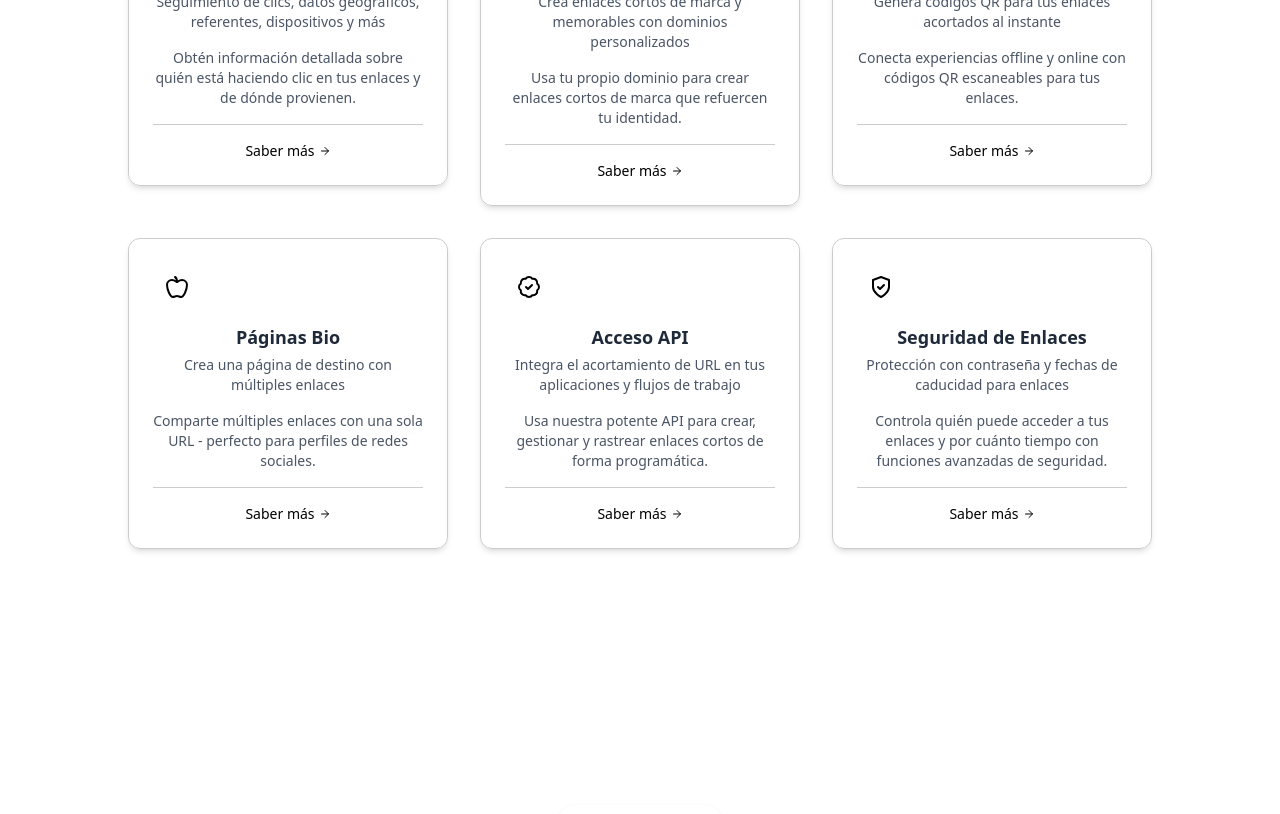
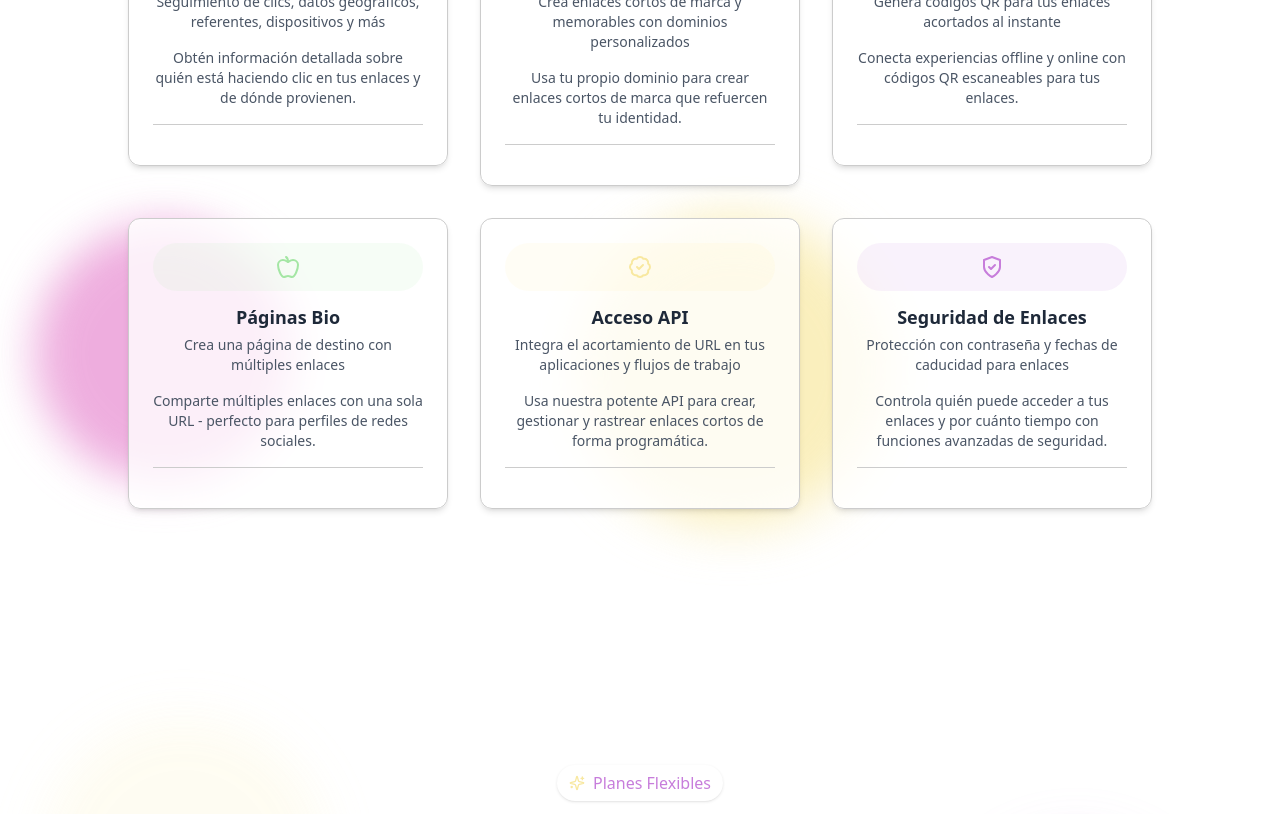
Before and after one commit to DairoCantillo/joa, a Next.js app: page / in a window 1280 px wide. Shown: the part 1940-2754 px from the top of the page. Built offline with nearby package versions, Linux system fonts and the light colour scheme.

Commit message:
feat: rework step 2

```diff
--- a/src/app/globals.css
+++ b/src/app/globals.css
@@ -63,42 +63,6 @@
   --ring: 287 59% 67%;
 }
 
-/* * {
-  @apply border-border;
-}
-body {
-  @apply bg-background text-foreground transition-colors duration-300;
-}
-
-.gradient-text {
-  @apply bg-clip-text text-transparent bg-gradient-to-r from-pastel-purple via-pastel-pink to-pastel-blue;
-}
-
-.gradient-bg {
-  @apply bg-gradient-to-r from-pastel-purple/20 via-pastel-pink/20 to-pastel-blue/20;
-}
-
-.gradient-border {
-  @apply border border-transparent bg-gradient-to-r from-pastel-purple via-pastel-pink to-pastel-blue;
-  -webkit-mask:
-    linear-gradient(#fff 0 0) content-box,
-    linear-gradient(#fff 0 0);
-  -webkit-mask-composite: xor;
-  mask-composite: exclude;
-}
-
-.gradient-text-subtle {
-  @apply bg-clip-text text-transparent bg-gradient-to-r from-pastel-purple/80 to-pastel-blue/80;
-}
-
-.gradient-nav-item {
-  @apply bg-clip-text text-transparent bg-gradient-to-r from-pastel-purple to-pastel-pink hover:from-pastel-pink hover:to-pastel-purple transition-all duration-300;
-}
-
-.gradient-text-alt {
-  @apply bg-clip-text text-transparent bg-gradient-to-r from-pastel-mint via-pastel-blue to-pastel-purple;
-} */
-
 @keyframes blob {
   0% {
     transform: translate(0px, 0px) scale(1);
@@ -142,9 +106,58 @@ body {
   --pastel-pink: #e78ad0;
   --pastel-blue: #8bd7e8;
   --pastel-mint: #a4e6a4;
+  --pastel-yellow: #f8e8a0;
   --border-border: #ccc;
   --background: #fff;
   --foreground: #000;
+}
+
+@theme {
+  --color-pastel-purple: #c77ddb;
+  --color-pastel-pink: #e78ad0;
+  --color-pastel-blue: #8bd7e8;
+  --color-pastel-mint: #a4e6a4;
+  --color-pastel-yellow: #f8e8a0;
+  --color-border-border: #ccc;
+  --color-background: #fff;
+  --color-foreground: #000;
+}
+@layer base {
+  .button {
+    @apply text-4xl font-bold text-pastel-purple;
+  }
+  body {
+    @apply bg-background text-foreground transition-colors duration-300;
+  }
+
+  .gradient-text {
+    @apply bg-clip-text text-transparent bg-gradient-to-r from-pastel-purple via-pastel-pink to-pastel-blue;
+  }
+
+  .gradient-bg {
+    @apply bg-gradient-to-r from-pastel-purple/20 via-pastel-pink/20 to-pastel-blue/20;
+  }
+
+  .gradient-border {
+    @apply border border-transparent bg-gradient-to-r from-pastel-purple via-pastel-pink to-pastel-blue;
+    -webkit-mask:
+      linear-gradient(#fff 0 0) content-box,
+      linear-gradient(#fff 0 0);
+    -webkit-mask-composite: xor;
+    mask-composite: exclude;
+  }
+
+  .gradient-text-subtle {
+    @apply bg-clip-text text-transparent bg-gradient-to-r from-pastel-purple/80 to-pastel-blue/80;
+  }
+
+  .gradient-nav-item {
+    @apply bg-clip-text text-transparent bg-gradient-to-r from-pastel-purple to-pastel-pink hover:from-pastel-pink hover:to-pastel-purple transition-all duration-300;
+  }
+
+  .gradient-text-alt {
+    @apply bg-clip-text text-transparent bg-gradient-to-r from-pastel-mint via-pastel-blue to-pastel-purple;
+  }
 }
 
 * {
@@ -158,78 +171,3 @@ body {
     color 0.3s,
     background-color 0.3s;
 }
-
-.gradient-text {
-  background: linear-gradient(
-    to right,
-    var(--pastel-purple),
-    var(--pastel-pink),
-    var(--pastel-blue)
-  );
-  -webkit-background-clip: text;
-  -webkit-text-fill-color: transparent;
-}
-
-.gradient-bg {
-  background: linear-gradient(
-    to right,
-    rgba(199, 125, 219, 0.2),
-    rgba(231, 138, 208, 0.2),
-    rgba(139, 215, 232, 0.2)
-  );
-}
-
-.gradient-border {
-  border: 1px solid transparent;
-  background: linear-gradient(
-    to right,
-    var(--pastel-purple),
-    var(--pastel-pink),
-    var(--pastel-blue)
-  );
-  -webkit-mask:
-    linear-gradient(#fff 0 0) content-box,
-    linear-gradient(#fff 0 0);
-  -webkit-mask-composite: xor;
-  mask-composite: exclude;
-}
-
-.gradient-text-subtle {
-  background: linear-gradient(
-    to right,
-    rgba(199, 125, 219, 0.8),
-    rgba(139, 215, 232, 0.8)
-  );
-  -webkit-background-clip: text;
-  -webkit-text-fill-color: transparent;
-}
-
-.gradient-nav-item {
-  background: linear-gradient(
-    to right,
-    var(--pastel-purple),
-    var(--pastel-pink)
-  );
-  -webkit-background-clip: text;
-  -webkit-text-fill-color: transparent;
-  transition: background 0.3s;
-}
-
-.gradient-nav-item:hover {
-  background: linear-gradient(
-    to right,
-    var(--pastel-pink),
-    var(--pastel-purple)
-  );
-}
-
-.gradient-text-alt {
-  background: linear-gradient(
-    to right,
-    var(--pastel-mint),
-    var(--pastel-blue),
-    var(--pastel-purple)
-  );
-  -webkit-background-clip: text;
-  -webkit-text-fill-color: transparent;
-}
--- a/src/components/cta.tsx
+++ b/src/components/cta.tsx
@@ -10,13 +10,10 @@ export default function CTA() {
       className="w-full py-16 md:py-24 lg:py-32 relative overflow-hidden"
       aria-labelledby="cta-heading"
     >
-      {/* Fondo con gradiente */}
       <div
         className="absolute inset-0 bg-gradient-to-br from-pastel-purple/10 via-pastel-pink/10 to-pastel-blue/10"
         aria-hidden="true"
       ></div>
-
-      {/* Formas decorativas */}
       <div className="absolute inset-0 overflow-hidden" aria-hidden="true">
         <div className="absolute top-20 right-10 w-72 h-72 bg-pastel-mint/20 rounded-full mix-blend-multiply filter blur-xl opacity-70 animate-blob"></div>
         <div className="absolute bottom-20 left-10 w-72 h-72 bg-pastel-yellow/20 rounded-full mix-blend-multiply filter blur-xl opacity-70 animate-blob animation-delay-2000"></div>
--- a/src/components/feature-card.tsx
+++ b/src/components/feature-card.tsx
@@ -4,14 +4,14 @@ import type React from 'react';
 
 import { motion } from 'framer-motion';
 
-type FeatureCardProps = {
+type FeatureCardProps = Readonly<{
   icon: React.ReactNode;
   title: string;
   description: string;
   content: string;
   color: 'purple' | 'pink' | 'blue' | 'mint' | 'yellow';
   index: number;
-};
+}>;
 
 export default function FeatureCard({
   icon,
@@ -35,10 +35,12 @@ export default function FeatureCard({
       whileInView={{ opacity: 1, y: 0 }}
       transition={{ duration: 0.5, delay: index * 0.1 }}
       viewport={{ once: true }}
-      className="flex flex-col items-center text-center rounded-xl border border-white/50 dark:border-gray-700/50 bg-white/80 dark:bg-gray-800/80 backdrop-blur-sm p-6 shadow-md hover:shadow-lg transition-all"
+      className="flex flex-col min-h-70  items-center text-center rounded-xl border border-white/50 dark:border-gray-700/50 bg-white/80 dark:bg-gray-800/95 p-6 shadow-md hover:shadow-lg transition-all"
     >
       <div className="mb-4">
-        <div className={`p-3 rounded-full ${colorClasses[color]} mb-3`}>
+        <div
+          className={`p-3 rounded-full ${colorClasses[color]} flex justify-center mb-3`}
+        >
           {icon}
         </div>
         <h3 className="text-lg font-semibold text-gray-800 dark:text-gray-200">
@@ -51,28 +53,7 @@ export default function FeatureCard({
       <div className="flex-1">
         <p className="text-gray-600 dark:text-gray-400 text-sm">{content}</p>
       </div>
-      <div className="mt-4 pt-4 border-t border-gray-100 dark:border-gray-700 w-full">
-        <button
-          className={`text-sm font-medium ${colorClasses[color].split(' ')[1]} flex items-center justify-center gap-1 mx-auto`}
-        >
-          <span>Saber más</span>
-          <svg
-            xmlns="http://www.w3.org/2000/svg"
-            width="24"
-            height="24"
-            viewBox="0 0 24 24"
-            fill="none"
-            stroke="currentColor"
-            strokeWidth="2"
-            strokeLinecap="round"
-            strokeLinejoin="round"
-            className="h-3 w-3"
-          >
-            <path d="M5 12h14"></path>
-            <path d="m12 5 7 7-7 7"></path>
-          </svg>
-        </button>
-      </div>
+      <div className="mt-4 pt-4 border-t border-gray-100 dark:border-gray-700 w-full"></div>
     </motion.div>
   );
 }
--- a/src/components/features.tsx
+++ b/src/components/features.tsx
@@ -168,14 +168,13 @@ export default function Features() {
       className="w-full py-16 md:py-24 lg:py-32 relative overflow-hidden"
       aria-labelledby="features-heading"
     >
-      {/* Formas decorativas de fondo */}
       <div
         className="absolute inset-0 overflow-hidden -z-10"
         aria-hidden="true"
       >
-        <div className="absolute top-20 right-10 w-72 h-72 bg-pastel-blue/20 rounded-full mix-blend-multiply filter blur-xl opacity-70 animate-blob"></div>
-        <div className="absolute bottom-40 left-10 w-72 h-72 bg-pastel-pink/20 rounded-full mix-blend-multiply filter blur-xl opacity-70 animate-blob animation-delay-2000"></div>
-        <div className="absolute bottom-20 right-1/3 w-72 h-72 bg-pastel-yellow/20 rounded-full mix-blend-multiply filter blur-xl opacity-70 animate-blob animation-delay-4000"></div>
+        <div className="absolute top-20 right-10 w-72 h-72 bg-pastel-blue rounded-full mix-blend-multiply filter blur-xl opacity-70 animate-blob"></div>
+        <div className="absolute bottom-40 left-10 w-72 h-72 bg-pastel-pink rounded-full mix-blend-multiply filter blur-xl opacity-70 animate-blob animation-delay-2000"></div>
+        <div className="absolute bottom-20 right-1/3 w-72 h-72 bg-pastel-yellow rounded-full mix-blend-multiply filter blur-xl opacity-70 animate-blob animation-delay-4000"></div>
       </div>
 
       <div className="container mx-auto px-4 relative z-10">
@@ -217,14 +216,20 @@ export default function Features() {
         </motion.div>
         <ul className="mx-auto grid justify-center gap-6 sm:grid-cols-2 md:max-w-[64rem] md:grid-cols-3 lg:gap-8 mt-10">
           {features.map((feature, index) => (
-            <li key={index}>
+            <li key={feature.title}>
               <FeatureCard
                 icon={feature.icon}
                 title={feature.title}
                 description={feature.description}
                 content={feature.content}
-                // eslint-disable-next-line @typescript-eslint/no-explicit-any
-                color={feature.color as any}
+                color={
+                  feature.color as
+                    | 'purple'
+                    | 'pink'
+                    | 'blue'
+                    | 'mint'
+                    | 'yellow'
+                }
                 index={index}
               />
             </li>
--- a/src/components/footer.tsx
+++ b/src/components/footer.tsx
@@ -41,7 +41,7 @@ export default function Footer() {
             <ul className="flex gap-4" aria-label="Redes sociales">
               <li>
                 <a
-                  href="#"
+                  href="https://twitter.com"
                   className="text-gray-500 hover:text-pastel-purple transition-colors"
                   aria-label="Twitter"
                 >
@@ -59,7 +59,7 @@ export default function Footer() {
               </li>
               <li>
                 <a
-                  href="#"
+                  href="https://instagram.com"
                   className="text-gray-500 hover:text-pastel-purple transition-colors"
                   aria-label="Instagram"
                 >
@@ -77,7 +77,7 @@ export default function Footer() {
               </li>
               <li>
                 <a
-                  href="#"
+                  href="https://linkedin.com"
                   className="text-gray-500 hover:text-pastel-purple transition-colors"
                   aria-label="LinkedIn"
                 >
--- a/src/components/header.tsx
+++ b/src/components/header.tsx
@@ -2,7 +2,7 @@ import Link from 'next/link';
 
 export default function Header() {
   return (
-    <header className="sticky top-0 z-50 w-full border-b bg-white/80 dark:bg-gray-900/80 backdrop-blur-sm">
+    <header className="sticky top-0 z-50 w-full border-b bg-white/80 dark:bg-gray-900/95 backdrop-blur-sm">
       <div className="container mx-auto flex h-16 items-center justify-between px-4">
         <div className="flex items-center gap-2">
           <Link href="/" aria-label="Short.ly - Página de inicio">
--- a/src/components/pricing-card.tsx
+++ b/src/components/pricing-card.tsx
@@ -5,7 +5,7 @@ import type React from 'react';
 import { motion } from 'framer-motion';
 import { Check, X } from 'lucide-react';
 
-type PricingCardProps = {
+type PricingCardProps = Readonly<{
   name: string;
   icon: React.ReactNode;
   price: string;
@@ -18,7 +18,7 @@ type PricingCardProps = {
   popular?: boolean;
   color: 'purple' | 'pink' | 'blue';
   index: number;
-};
+}>;
 
 export default function PricingCard({
   name,
@@ -28,7 +28,7 @@ export default function PricingCard({
   description,
   features,
   popular = false,
-  color,
+  color = 'purple',
   index,
 }: PricingCardProps) {
   const colorClasses = {
@@ -42,6 +42,15 @@ export default function PricingCard({
     pink: 'text-pastel-pink',
     blue: 'text-pastel-blue',
   };
+  //chambonada, toca mejorarlo despues
+  let colorAsign: string;
+  if (color === 'purple') {
+    colorAsign = 'pastel-purple';
+  } else if (color === 'pink') {
+    colorAsign = 'pastel-pink';
+  } else {
+    colorAsign = 'pastel-blue';
+  }
 
   return (
     <motion.article
@@ -52,7 +61,7 @@ export default function PricingCard({
       className="flex flex-col overflow-hidden group hover:shadow-xl transition-all duration-300 rounded-xl relative"
     >
       <div
-        className="absolute -inset-0.5 bg-gradient-to-r from-pastel-purple via-pastel-pink to-pastel-blue rounded-xl opacity-20 blur-sm group-hover:opacity-40 transition-opacity"
+        className="absolute -inset-0.5 bg-gradient-to-r from-pastel-purple via-pastel-pink to-pastel-blue rounded-xl opacity-20 group-hover:opacity-40 transition-opacity"
         aria-hidden="true"
       ></div>
       <div className="relative bg-white dark:bg-gray-800 rounded-xl flex flex-col h-full">
@@ -70,7 +79,7 @@ export default function PricingCard({
         <header className="p-6">
           <div className="flex items-center gap-2">
             <div
-              className={`p-2 rounded-full bg-${color === 'purple' ? 'pastel-purple' : color === 'pink' ? 'pastel-pink' : 'pastel-blue'}/10`}
+              className={`p-2 rounded-full bg-${colorAsign}/10`}
               aria-hidden="true"
             >
               {icon}
@@ -92,8 +101,8 @@ export default function PricingCard({
             className="space-y-3 text-sm"
             aria-label={`Características del plan ${name}`}
           >
-            {features.map((feature, index) => (
-              <li key={index} className="flex items-center">
+            {features.map((feature) => (
+              <li key={feature.text} className="flex items-center">
                 {feature.included ? (
                   <Check
                     className={`mr-2 h-4 w-4 ${colorText[color]}`}
@@ -124,8 +133,8 @@ export default function PricingCard({
             className={`w-full py-3 px-4 rounded-xl transition-all ${
               popular
                 ? 'bg-gradient-to-r from-pastel-purple to-pastel-pink text-white shadow-md hover:shadow-lg'
-                : `bg-${color === 'purple' ? 'pastel-purple' : color === 'pink' ? 'pastel-pink' : 'pastel-blue'}/10 ${colorText[color]} hover:bg-${color === 'purple' ? 'pastel-purple' : color === 'pink' ? 'pastel-pink' : 'pastel-blue'}/20`
-            } focus:outline-none focus:ring-2 focus:ring-${color === 'purple' ? 'pastel-purple' : color === 'pink' ? 'pastel-pink' : 'pastel-blue'} focus:ring-offset-2 inline-block text-center`}
+                : `bg-${colorAsign}/10 ${colorText[color]} hover:bg-${colorAsign}/20`
+            } focus:outline-none focus:ring-2 focus:ring-${colorAsign} focus:ring-offset-2 inline-block text-center`}
           >
             Comenzar
           </a>
--- a/tailwind.config.ts
+++ b/tailwind.config.ts
@@ -16,8 +16,19 @@ const config: Config = {
         '2xl': '1400px',
       },
     },
+    colors: {
+      'pastel-pink': '#e78ad0',
+      pastel: {
+        pink: '#e78ad0',
+        purple: '#c77ddb',
+        mint: '#a4e6a4',
+        yellow: '#f3e07e',
+        blue: '#8bd7e8',
+      },
+    },
     extend: {
       colors: {
+        'pastel-pink': '#e78ad0',
         border: 'hsl(var(--border))',
         input: 'hsl(var(--input))',
         ring: 'hsl(var(--ring))',
```
Also changed, not shown: src/components/pricing.tsx (+3 -6 lines), src/components/url-shortener.tsx (+10 -9 lines), tsconfig.json (+7 -1 lines).
